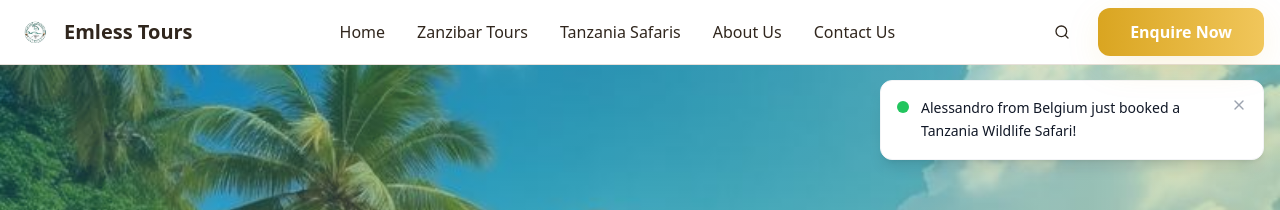
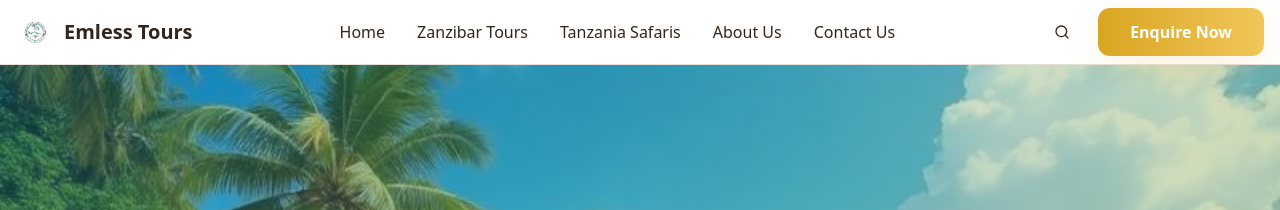
Before and after one commit to Ismaak47/Emless-Tour-And-Traveling-, a React (Vite) app: page / in a window 1280 px wide. Shown: the top 210 px of the page. Built offline with nearby package versions, Linux system fonts and the light colour scheme; no server answers.

Commit message:
new change

```diff
--- a/src/App.tsx
+++ b/src/App.tsx
@@ -13,7 +13,6 @@ import TourDetail from "./pages/TourDetail";
 import BookTour from "./pages/BookTour";
 import Header from "./components/Header";
 import Footer from "./components/Footer";
-import BookingNotifications from "./components/BookingNotifications";
 
 const queryClient = new QueryClient();
 
@@ -24,7 +23,6 @@ const App = () => (
       <Sonner />
       <BrowserRouter>
         <div className="min-h-screen flex flex-col">
-          <BookingNotifications />
           <Header />
           <main className="flex-1">
             <Routes>
--- a/src/components/BookingNotifications.tsx
+++ /dev/null
@@ -1,168 +0,0 @@
-import React, { useState, useEffect } from 'react';
-import { X } from 'lucide-react';
-
-interface Notification {
-  id: string;
-  message: string;
-  isVisible: boolean;
-}
-
-const BookingNotifications = () => {
-  const [notifications, setNotifications] = useState<Notification[]>([]);
-  const [isEuropeanUser, setIsEuropeanUser] = useState(false);
-  const [notificationCount, setNotificationCount] = useState(0);
-
-  const europeanNames = [
-    'Anna', 'Lucas', 'Sofia', 'Oliver', 'Emma', 'Marco', 'Isabella', 'Henrik',
-    'Marie', 'Giuseppe', 'Ingrid', 'Fernando', 'Katarina', 'Alessandro', 'Astrid',
-    'Pablo', 'Francesca', 'Erik', 'Carmen', 'Giorgio', 'Helena', 'Miguel',
-    'Valentina', 'Lars', 'Lucia', 'Antonio', 'Bianca', 'Johan', 'Paloma', 'Matteo',
-    'Greta', 'Rafael', 'Chiara', 'Nils', 'Esperanza', 'Federico', 'Maja', 'Carlos',
-    'Giulia', 'Oskar', 'Alejandra', 'Lorenzo', 'Astrid', 'Diego', 'Benedetta',
-    'Magnus', 'Consolación', 'Davide', 'Frida', 'Javier'
-  ];
-
-  const europeanCountries = [
-    'Germany', 'France', 'Italy', 'Spain', 'Netherlands', 'Sweden', 'Norway',
-    'Denmark', 'Finland', 'Belgium', 'Austria', 'Switzerland', 'Portugal',
-    'Poland', 'Czech Republic', 'Hungary', 'Greece', 'Ireland', 'Luxembourg',
-    'Slovenia', 'Estonia', 'Latvia', 'Lithuania', 'Slovakia', 'Croatia'
-  ];
-
-  const tourPackages = [
-    'Zanzibar Beach Tour', 'Safari Adventure in Tanzania', 'Zanzibar Holiday Package',
-    'Tanzania Safari Tour', 'Stone Town Cultural Tour', 'Serengeti Safari Experience',
-    'Zanzibar Spice Tour', 'Ngorongoro Crater Safari', 'Tanzania Wildlife Safari',
-    'Zanzibar Sunset Cruise', 'Mount Kilimanjaro Trek', 'Tanzania Beach Safari Combo',
-    'Zanzibar Dolphin Tour', 'Tarangire Safari Adventure', 'Tanzania Cultural Tour'
-  ];
-
-  // Check if user is from Europe using geolocation
-  useEffect(() => {
-    const checkUserLocation = async () => {
-      try {
-        // For demo purposes, we'll assume user is European
-        // In production, you'd use a geolocation service like ipinfo.io or similar
-        const response = await fetch('https://ipapi.co/json/');
-        const data = await response.json();
-        const europeanCountryCodes = [
-          'AT', 'BE', 'BG', 'HR', 'CY', 'CZ', 'DK', 'EE', 'FI', 'FR', 'DE', 'GR',
-          'HU', 'IE', 'IT', 'LV', 'LT', 'LU', 'MT', 'NL', 'PL', 'PT', 'RO', 'SK',
-          'SI', 'ES', 'SE', 'GB', 'NO', 'CH', 'IS', 'LI', 'MC', 'SM', 'VA'
-        ];
-        const isPreview = typeof window !== 'undefined' && window.location.hostname.includes('lovable.app');
-        setIsEuropeanUser(isPreview || europeanCountryCodes.includes(data.country_code));
-      } catch (error) {
-        // Fallback: assume user is European for demo
-        setIsEuropeanUser(true);
-      }
-    };
-
-    checkUserLocation();
-  }, []);
-
-  // Generate random booking notification
-  const generateNotification = (): Notification => {
-    const randomName = europeanNames[Math.floor(Math.random() * europeanNames.length)];
-    const randomCountry = europeanCountries[Math.floor(Math.random() * europeanCountries.length)];
-    const randomTour = tourPackages[Math.floor(Math.random() * tourPackages.length)];
-
-    const actions = ['just booked', 'reserved', 'booked'];
-    const randomAction = actions[Math.floor(Math.random() * actions.length)];
-
-    return {
-      id: Date.now().toString(),
-      message: `${randomName} from ${randomCountry} ${randomAction} a ${randomTour}!`,
-      isVisible: true
-    };
-  };
-
-  // Show notifications every 5 seconds
-  useEffect(() => {
-    if (!isEuropeanUser || notificationCount >= 50) return;
-
-    const interval = setInterval(() => {
-      if (notificationCount < 50) {
-        const newNotification = generateNotification();
-        setNotifications(prev => [...prev, newNotification]);
-        setNotificationCount(prev => prev + 1);
-
-        // Auto remove after 4 seconds
-        setTimeout(() => {
-          setNotifications(prev =>
-            prev.map(notif =>
-              notif.id === newNotification.id
-                ? { ...notif, isVisible: false }
-                : notif
-            )
-          );
-
-          // Remove from array after fade out animation
-          setTimeout(() => {
-            setNotifications(prev =>
-              prev.filter(notif => notif.id !== newNotification.id)
-            );
-          }, 300);
-        }, 4000);
-      }
-    }, 5000);
-
-    return () => clearInterval(interval);
-  }, [isEuropeanUser, notificationCount]);
-
-  const removeNotification = (id: string) => {
-    setNotifications(prev =>
-      prev.map(notif =>
-        notif.id === id
-          ? { ...notif, isVisible: false }
-          : notif
-      )
-    );
-
-    setTimeout(() => {
-      setNotifications(prev =>
-        prev.filter(notif => notif.id !== id)
-      );
-    }, 300);
-  };
-
-  if (!isEuropeanUser) return null;
-
-  return (
-    <div className="fixed top-20 right-4 z-50 space-y-2 max-w-sm">
-      {notifications.map((notification) => (
-        <div
-          key={notification.id}
-          className={`
-            transform transition-all duration-300 ease-in-out
-            ${notification.isVisible
-              ? 'translate-x-0 opacity-100 scale-100'
-              : 'translate-x-full opacity-0 scale-95'
-            }
-            bg-white rounded-lg shadow-lg border border-gray-100
-            p-4 flex items-start justify-between
-            hover:shadow-xl transition-shadow duration-200
-          `}
-        >
-          <div className="flex items-start space-x-3">
-            <div className="flex-shrink-0 w-3 h-3 bg-green-500 rounded-full mt-1"></div>
-            <div className="flex-1">
-              <p className="text-sm font-medium text-gray-900 leading-relaxed">
-                {notification.message}
-              </p>
-            </div>
-          </div>
-          <button
-            onClick={() => removeNotification(notification.id)}
-            className="flex-shrink-0 ml-3 text-gray-400 hover:text-gray-600 transition-colors duration-150"
-            aria-label="Close notification"
-          >
-            <X className="w-4 h-4" />
-          </button>
-        </div>
-      ))}
-    </div>
-  );
-};
-
-export default BookingNotifications;
```
